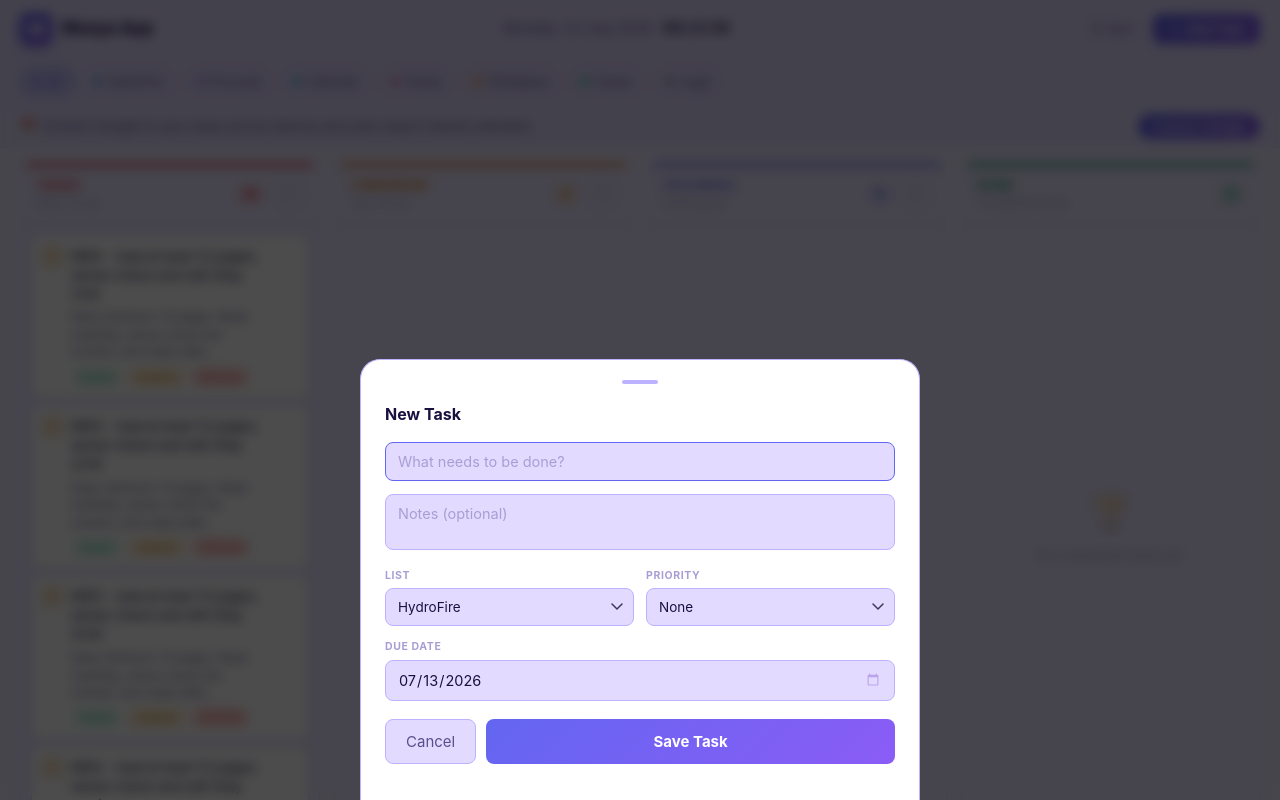
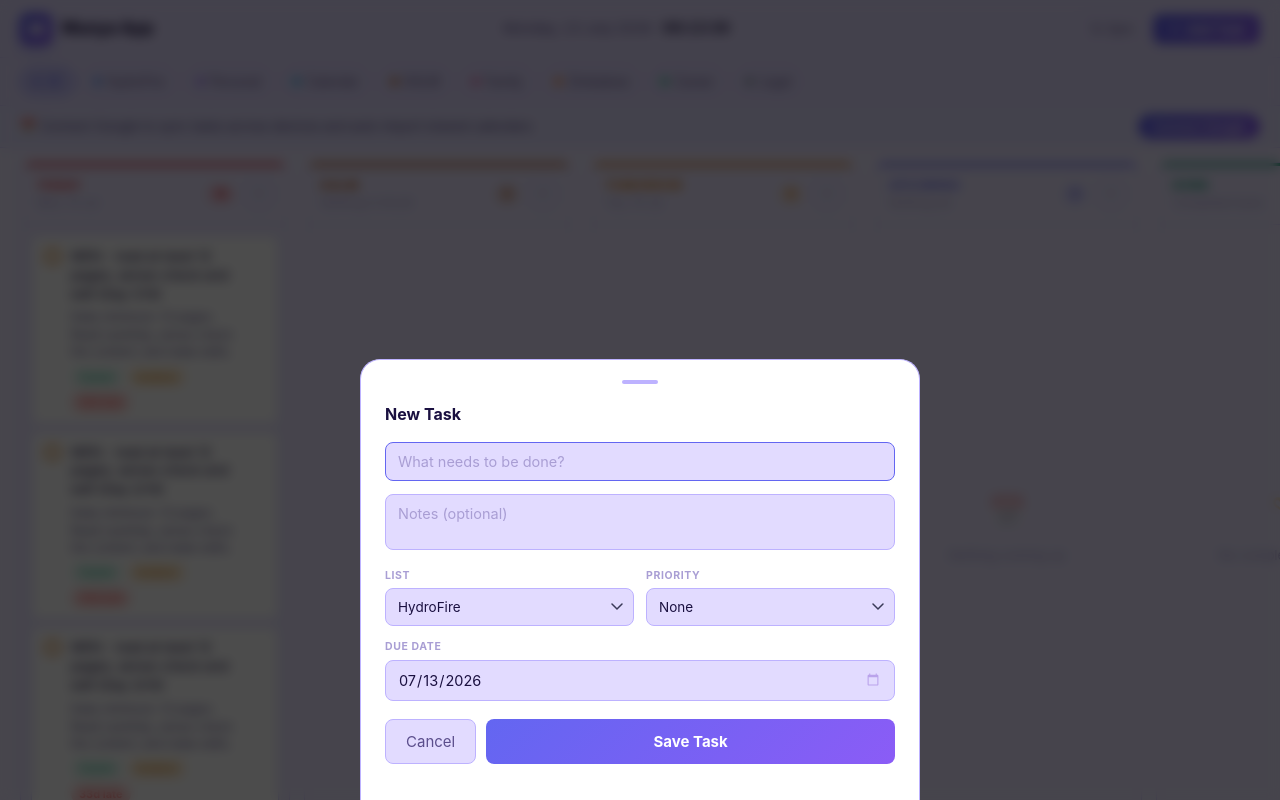
Before and after one commit to MunyaChipunza/munyaapp, a website: page index.html in a window 1280 px wide. Both pictures are taken after a click on the button "Add Task". Drawn offline with Linux system fonts and the light colour scheme.

Commit message:
Add KALM task board column

```diff
--- a/index.html
+++ b/index.html
@@ -18,6 +18,7 @@
   --bg:#EDE8FF;--surface:#E2DBFF;--col:#EAE5FF;--card:#FFFFFF;--card-h:#F5F2FF;
   --border:#CFC6FF;--border2:#BDB2FF;
   --today:#DC2626;--tom:#D97706;--up:#6366F1;--done:#059669;
+  --kalm:#B45309;
   --t1:#1A1040;--t2:#5B4E8C;--t3:#A99ED4;
   --hydrofire:#3B82F6;--personal:#8B5CF6;--family:#EC4899;
   --zimbabwe:#F97316;--career:#059669;--legal:#64748B;
@@ -81,7 +82,7 @@ html,body{height:100%;background:var(--bg);color:var(--t1);
 
 /* ── BOARD ───────────────────────────────── */
 #board{
-  display:grid;grid-template-columns:repeat(4,minmax(270px,1fr));
+  display:grid;grid-template-columns:repeat(5,minmax(270px,1fr));
   gap:14px;padding:14px 20px;
   height:calc(100vh - var(--header-h) - 46px);
   overflow-x:auto;overflow-y:hidden;
@@ -103,6 +104,7 @@ html,body{height:100%;background:var(--bg);color:var(--t1);
   border-radius:var(--radius) var(--radius) 0 0;
 }
 #col-today   .col-head::before{background:var(--today)}
+#col-kalm    .col-head::before{background:var(--kalm)}
 #col-tomorrow .col-head::before{background:var(--tom)}
 #col-upcoming .col-head::before{background:var(--up)}
 #col-done    .col-head::before{background:var(--done)}
@@ -113,6 +115,7 @@ html,body{height:100%;background:var(--bg);color:var(--t1);
   text-transform:uppercase;display:block
 }
 #col-today    .col-name{color:var(--today)}
+#col-kalm     .col-name{color:var(--kalm)}
 #col-tomorrow .col-name{color:var(--tom)}
 #col-upcoming .col-name{color:var(--up)}
 #col-done     .col-name{color:var(--done)}
@@ -123,6 +126,7 @@ html,body{height:100%;background:var(--bg);color:var(--t1);
   border-radius:12px;flex-shrink:0;
 }
 #col-today    .col-count{background:rgba(239,68,68,.15);color:var(--today)}
+#col-kalm     .col-count{background:rgba(180,83,9,.15);color:var(--kalm)}
 #col-tomorrow .col-count{background:rgba(245,158,11,.15);color:var(--tom)}
 #col-upcoming .col-count{background:rgba(99,102,241,.15);color:var(--up)}
 #col-done     .col-count{background:rgba(16,185,129,.15);color:var(--done)}
@@ -318,7 +322,7 @@ textarea.min{resize:none}
 @media(max-width:700px){
   #clock .clock-date{display:none}
   #filter-bar{padding:8px 12px}
-  #board{padding:10px 12px;gap:10px;grid-template-columns:repeat(4,85vw)}
+  #board{padding:10px 12px;gap:10px;grid-template-columns:repeat(5,85vw)}
   .logo-name{font-size:15px}
 }
 
@@ -422,6 +426,9 @@ input[type=date].min::-webkit-calendar-picker-indicator{
   <button class="filter-pill" data-list="Calendar">
     <span class="filter-dot" style="background:#0EA5E9"></span>Calendar
   </button>
+  <button class="filter-pill" data-list="KALM">
+    <span class="filter-dot" style="background:#B45309"></span>KALM
+  </button>
   <button class="filter-pill" data-list="Family">
     <span class="filter-dot" style="background:#EC4899"></span>Family
   </button>
@@ -454,6 +461,18 @@ input[type=date].min::-webkit-calendar-picker-indicator{
       <button class="col-add" data-preset="today" title="Add task">+</button>
     </div>
     <div class="col-body" id="body-today"></div>
+  </div>
+
+  <div class="col" id="col-kalm">
+    <div class="col-head">
+      <div class="col-title-wrap">
+        <span class="col-name">KALM</span>
+        <span class="col-sub" id="sub-kalm">KALM tasks</span>
+      </div>
+      <span class="col-count" id="cnt-kalm">0</span>
+      <button class="col-add" data-preset="kalm" title="Add KALM task">+</button>
+    </div>
+    <div class="col-body" id="body-kalm"></div>
   </div>
 
   <div class="col" id="col-tomorrow">
@@ -510,6 +529,7 @@ input[type=date].min::-webkit-calendar-picker-indicator{
           <option value="HydroFire">HydroFire</option>
           <option value="Personal">Personal</option>
           <option value="Calendar">Calendar</option>
+          <option value="KALM">KALM</option>
           <option value="Family">Family</option>
           <option value="Zimbabwe">Zimbabwe</option>
           <option value="Career">Career</option>
@@ -559,6 +579,7 @@ const LISTS = {
   HydroFire: '#3B82F6',
   Personal:  '#8B5CF6',
   Calendar:  '#0EA5E9',
+  KALM:      '#B45309',
   Family:    '#EC4899',
   Zimbabwe:  '#F97316',
   Career:    '#10B981',
@@ -609,6 +630,28 @@ let _lastMinute='';
 
 function nowIso(){return new Date().toISOString()}
 
+function isKalmTask(task){
+  const haystack=[
+    task?.list,
+    task?.title,
+    task?.notes,
+    task?.sourceCalendarName
+  ].filter(Boolean).join(' ');
+  return /\bKALM\b/i.test(haystack);
+}
+
+function assignKalmTasks(list){
+  let changed=false;
+  list.forEach(task=>{
+    if(task && task.source!=='gcal' && isKalmTask(task) && task.list!=='KALM'){
+      task.list='KALM';
+      task.updatedAt=nowIso();
+      changed=true;
+    }
+  });
+  return changed;
+}
+
 function trimLinkText(value){
   return String(value||'').trim().replace(/[.,!?;:)\]}]+$/,'');
 }
@@ -731,6 +774,7 @@ function mergeTaskSets(localList,remoteList){
     }
     if(shouldAdoptTask(merged[index],candidate)) merged[index]=candidate;
   });
+  assignKalmTasks(merged);
   return merged;
 }
 
@@ -904,14 +948,19 @@ tick();
 function render(){
   const ft=filteredTasks();
   const td=todayStr(),tm=tomorrowStr();
+  const open=ft.filter(t=>!t.done);
+  const kalmOpen=open.filter(isKalmTask).sort(compareUpcomingTasks);
+  const nonKalmOpen=open.filter(t=>!isKalmTask(t));
   const groups={
-    today:    ft.filter(t=>!t.done&&t.dueDate&&t.dueDate<=td),
-    tomorrow: ft.filter(t=>!t.done&&t.dueDate===tm).sort(compareTimedByStart),
-    upcoming: ft.filter(t=>!t.done&&(!t.dueDate||t.dueDate>tm)).sort(compareUpcomingTasks),
+    today:    nonKalmOpen.filter(t=>t.dueDate&&t.dueDate<=td),
+    kalm:     kalmOpen,
+    tomorrow: nonKalmOpen.filter(t=>t.dueDate===tm).sort(compareTimedByStart),
+    upcoming: nonKalmOpen.filter(t=>!t.dueDate||t.dueDate>tm).sort(compareUpcomingTasks),
     done:     ft.filter(t=>t.done).sort((a,b)=>new Date(b.doneAt||0)-new Date(a.doneAt||0)),
   };
 
   renderToday(groups.today, td);
+  renderKalm(groups.kalm);
   renderSimple('tomorrow',groups.tomorrow);
   renderUpcoming(groups.upcoming);
   renderDone(groups.done);
@@ -920,9 +969,11 @@ function render(){
   const tdDate=new Date(td+'T00:00:00');
   const tmDate=new Date(tm+'T00:00:00');
   $('sub-today').textContent=tdDate.toLocaleDateString('en-ZA',{weekday:'short',day:'numeric',month:'short'});
+  $('sub-kalm').textContent=groups.kalm.length?'KALM tasks':'Nothing in KALM';
   $('sub-tomorrow').textContent=tmDate.toLocaleDateString('en-ZA',{weekday:'short',day:'numeric',month:'short'});
   $('sub-upcoming').textContent=groups.upcoming.length?'Sorted by date':'Nothing yet';
   $('cnt-today').textContent=groups.today.length;
+  $('cnt-kalm').textContent=groups.kalm.length;
   $('cnt-tomorrow').textContent=groups.tomorrow.length;
   $('cnt-upcoming').textContent=groups.upcoming.length;
   $('cnt-done').textContent=groups.done.length;
@@ -944,6 +995,13 @@ function renderSimple(col, list){
   if(!list.length){body.innerHTML=emptyHtml(col);return}
   const sorted=col==='tomorrow'?[...list].sort(compareTimedByStart):list;
   body.innerHTML=sorted.map(t=>cardHtml(t,null)).join('');
+  bindCards(body);
+}
+
+function renderKalm(list){
+  const body=$('body-kalm');
+  if(!list.length){body.innerHTML=emptyHtml('kalm');return}
+  body.innerHTML=list.map(t=>cardHtml(t,null,true)).join('');
   bindCards(body);
 }
 
@@ -1005,8 +1063,8 @@ function cardHtml(t,badge,showDate,isDone){
 }
 
 function emptyHtml(col){
-  const msgs={today:'All clear!',tomorrow:'Nothing due tomorrow',upcoming:'Nothing coming up',done:'No completed tasks yet'};
-  const icons={today:'✓',tomorrow:'☀',upcoming:'📅',done:'🏆'};
+  const msgs={today:'All clear!',kalm:'No KALM tasks here',tomorrow:'Nothing due tomorrow',upcoming:'Nothing coming up',done:'No completed tasks yet'};
+  const icons={today:'✓',kalm:'K',tomorrow:'☀',upcoming:'📅',done:'🏆'};
   return`<div class="empty"><div class="empty-icon">${icons[col]||'✓'}</div><p>${msgs[col]}</p></div>`;
 }
 
@@ -1061,7 +1119,7 @@ function openAdd(preset){
   // Pre-fill date based on column
   const dates={today:todayStr(),tomorrow:tomorrowStr(),upcoming:addDays(2)};
   $('f-due').value=preset&&dates[preset]?dates[preset]:'';
-  $('f-list').value=filter!=='all'?filter:'HydroFire';
+  $('f-list').value=preset==='kalm'?'KALM':filter!=='all'?filter:'HydroFire';
   $('overlay').classList.remove('hidden');
   $('f-title').focus();
 }
@@ -1097,9 +1155,12 @@ function saveTask(){
     if(!target || isDeletedTask(target)) return;
     Object.assign(target,data,{updatedAt:now});
     if(target.source==='gcal') target.list='Calendar';
+    else if(isKalmTask(target)) target.list='KALM';
     toast('Task updated ✓');
   }else{
-    tasks.push({id:uid(),...data,done:false,createdAt:now,updatedAt:now});
+    const task={id:uid(),...data,done:false,createdAt:now,updatedAt:now};
+    if(isKalmTask(task)) task.list='KALM';
+    tasks.push(task);
     toast('Task added ✓');
   }
   save();closeModal();render();
@@ -1213,9 +1274,12 @@ function initDragDrop(){
       const colId = col.id;
       const now = nowIso();
       if(colId==='body-today')   {task.done=false;delete task.doneAt;task.dueDate=todayStr();}
+      else if(colId==='body-kalm'){task.done=false;delete task.doneAt;task.list='KALM';}
       else if(colId==='body-tomorrow'){task.done=false;delete task.doneAt;task.dueDate=tomorrowStr();}
       else if(colId==='body-upcoming'){task.done=false;delete task.doneAt;if(!task.dueDate||task.dueDate<=tomorrowStr())task.dueDate=addDays(2);}
       else if(colId==='body-done'){task.done=true;task.doneAt=now;}
+      if(task.source==='gcal') task.list='Calendar';
+      else if(isKalmTask(task)) task.list='KALM';
       task.updatedAt = now;
       save();render();toast('Task moved ✓');
     });
@@ -1895,6 +1959,7 @@ async function manualSync(){
 }
 
 // ── Init ─────────────────────────────────────────────────
+if(assignKalmTasks(tasks)) localStorage.setItem('munyaapp',JSON.stringify(tasks));
 addMenReadingPlan();
 initDragDrop();
 render();
```
Also changed, not shown: netlify/functions/task-intake.mts.
